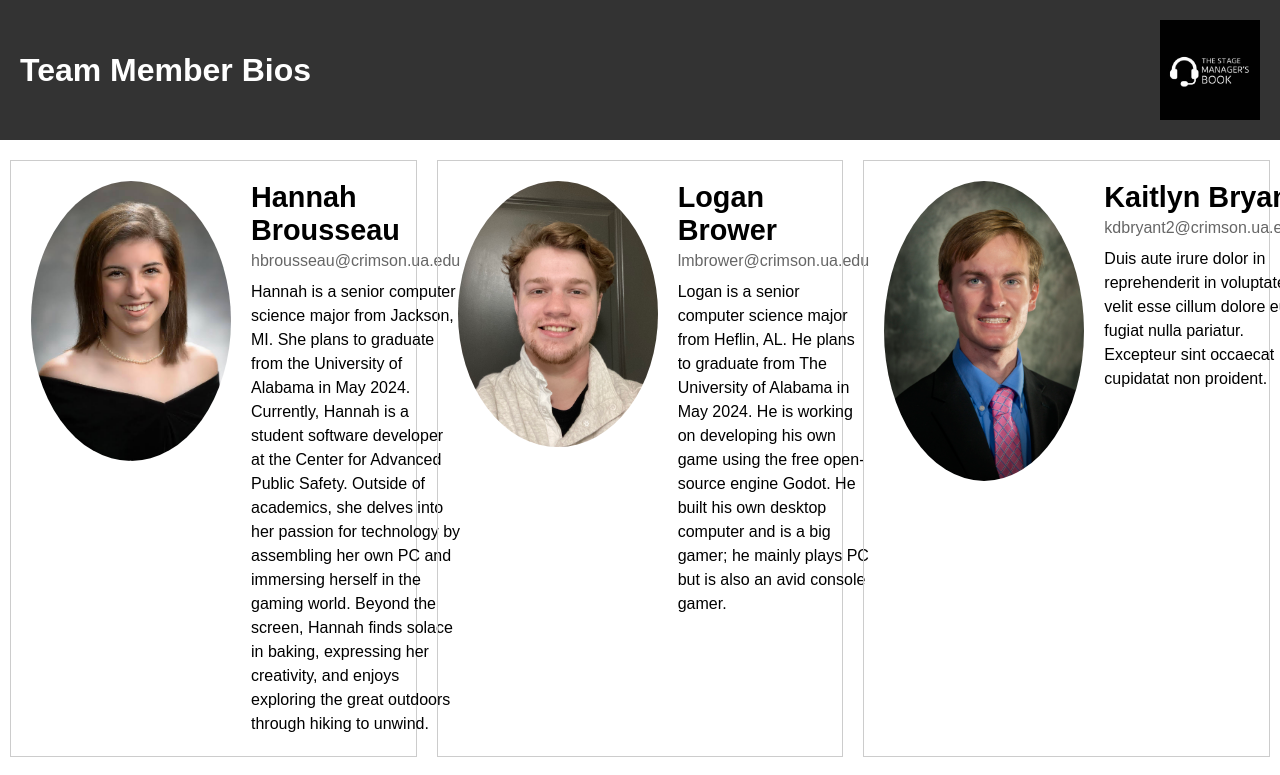
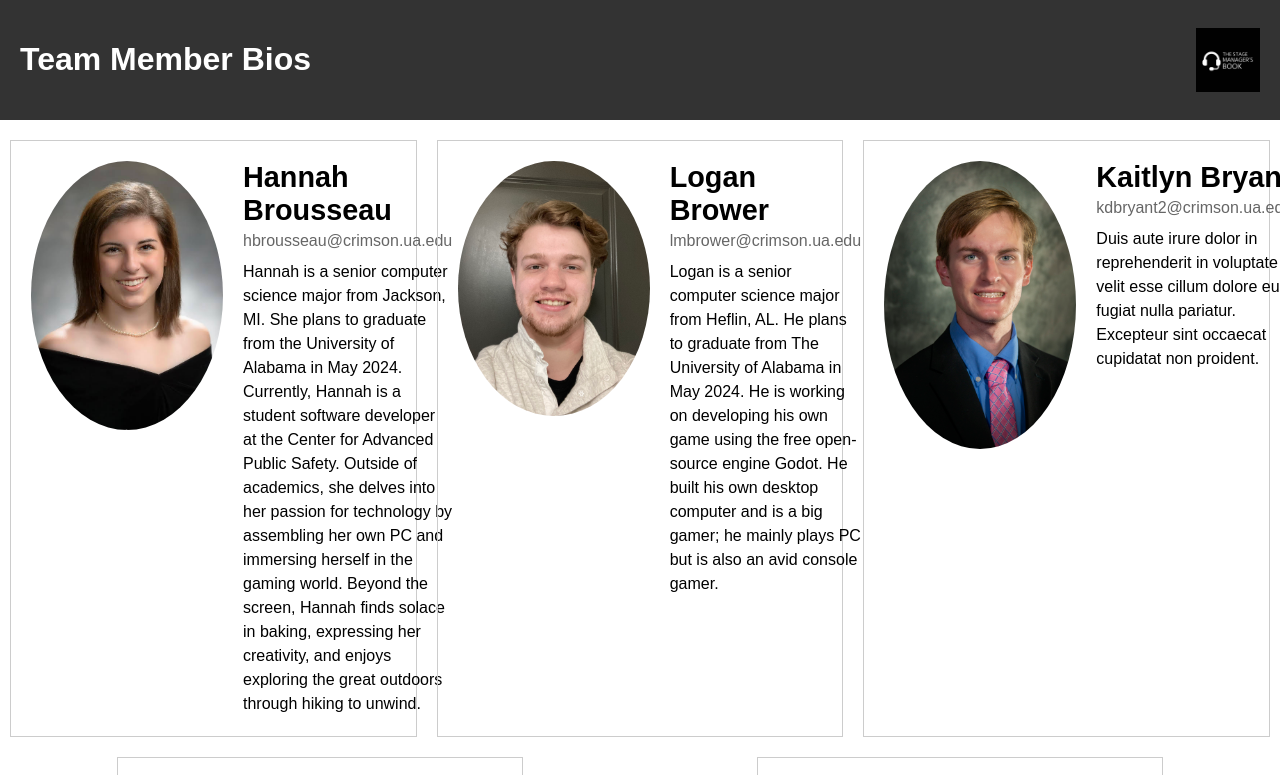
Before and after one commit to lmbrower/stagemanagerwebsite, a plain HTML site: page bios.html in a window 1280 px wide. Shown: the top 775 px of the page. Drawn offline with Linux system fonts and the light colour scheme.

Commit message:
changed img and person width
changed img and person width from px to vw

```diff
--- a/bios.html
+++ b/bios.html
@@ -19,7 +19,7 @@
             justify-content: space-between;
         }
         .logo {
-            width: 100px;
+            width: 5vw;
             height: auto;
         }
         .container {
@@ -38,7 +38,7 @@
             align-items: flex-start;
         }
         .person img {
-            width: 200px;
+            width: 15vw;
             height: auto;
             border-radius: 50%;
             margin-right: 20px;
```
